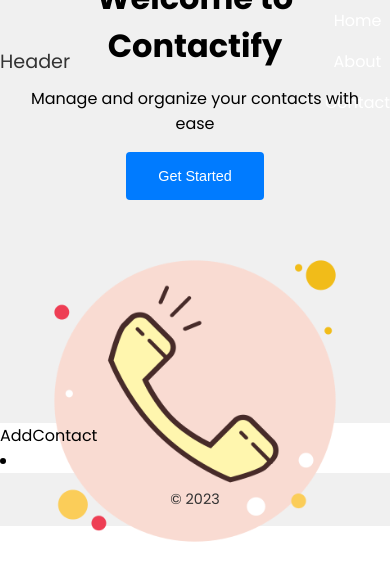
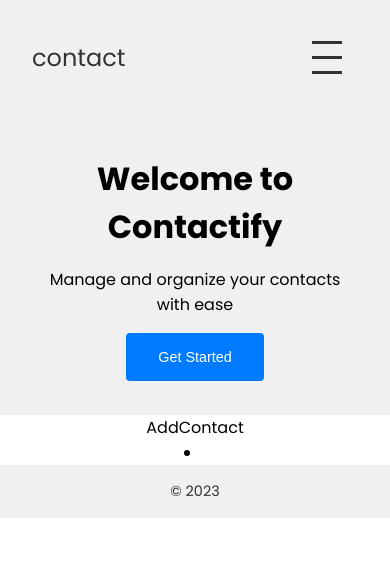
Before and after one commit to FREDVUNI/contactify, a React (Create React App) app: page / in a window 390 px wide. Shown: the top 580 px of the page. Built offline with nearby package versions, Linux system fonts and the light colour scheme; the HTML template or start-up script is replaced by a standard one.

Commit message:
setting up design - add contact and table

```diff
--- a/src/components/Header.jsx
+++ b/src/components/Header.jsx
@@ -1,16 +1,40 @@
-import React from 'react'
+import React, { useState } from "react";
 
 const Header = () => {
+  const [showMenu, setShowMenu] = useState(false);
+
+  const toggleMenu = () => {
+    setShowMenu((prevShowMenu) => !prevShowMenu);
+  };
+
   return (
     <div className="header">
-      <div className="header-logo">Header</div>
-      <nav className="header-nav">
-        <a href="#" className="header-nav-item">Home</a>
-        <a href="#" className="header-nav-item">About</a>
-        <a href="#" className="header-nav-item">Contact</a>
-      </nav>
+      <h3 className="header-logo">
+        <a href="#home" className="link">
+          <span>contact</span>
+        </a>
+      </h3>
+      <div className={`header-nav ${showMenu ? "show" : ""}`}>
+        <a href="#home" className="header-nav-item">
+          Home
+        </a>
+        <a href="#about" className="header-nav-item">
+          About
+        </a>
+        <a href="#contact" className="header-nav-item">
+          contact
+        </a>
+      </div>
+      <div
+        className={`hamburger-icon ${showMenu ? "active" : ""}`}
+        onClick={toggleMenu}
+      >
+        <div className={`bar ${showMenu ? "change1" : ""}`}></div>
+        <div className={`bar ${showMenu ? "change2" : ""}`}></div>
+        <div className={`bar ${showMenu ? "change3" : ""}`}></div>
+      </div>
     </div>
-  )
-}
+  );
+};
 
-export default Header
+export default Header;
--- a/src/components/Hero.jsx
+++ b/src/components/Hero.jsx
@@ -6,7 +6,7 @@ const Hero = () => {
     <div className="hero">
       <div className="hero-content">
         <div className="text-container">
-          <h1>Welcome to Contactify</h1>
+          <h1>Welcome to Contactify </h1>
           <p>Manage and organize your contacts with ease</p>
           <button className="btn-primary">Get Started</button>
         </div>
--- a/src/index.css
+++ b/src/index.css
@@ -1,17 +1,20 @@
-/* style.css */
 @import url('https://fonts.googleapis.com/css2?family=Poppins:wght@400;600;700&display=swap');
-body{
+
+body {
   font-family: 'Poppins', sans-serif;
   padding: 0;
   margin: 0;
 }
+
 #app {
   max-width: 100%;
 }
-/* Header.css */
+
+/* Header Styles */
 .header {
   background-color: #f0f0f0;
   color: #333;
+  padding: 1rem;
   display: flex;
   align-items: center;
   justify-content: space-between;
@@ -19,38 +22,96 @@ body{
 
 .header-logo {
   font-size: 1.5rem;
+  font-weight: 100;
 }
-
+.header-logo a{
+  text-decoration: none;
+  color: #333;
+}
 .header-nav {
   display: flex;
 }
 
 .header-nav-item {
   margin-left: 1rem;
-  color: #fff;
+  color: #333;
+  text-decoration: none;
+}
+
+/* Hamburger Icon Styles */
+.hamburger-icon {
+  display: none;
+  flex-direction: column;
+  cursor: pointer;
+  margin-right: 1rem;
+}
+
+.bar {
+  width: 30px;
+  height: 3px;
+  background-color: #333;
+  margin: 6px 0;
+  transition: 0.4s;
+}
+
+/* Rotate the bars when the menu is active */
+.change1 {
+  transform: rotate(-45deg) translate(-6px, 6px);
+}
+
+.change2 {
+  opacity: 0;
+}
+
+.change3 {
+  transform: rotate(45deg) translate(-6px, -6px);
+}
+
+/* Show/hide the navigation menu */
+.header-nav {
+  display: flex;
+  align-items: center;
+  /* Add this line to center the hamburger icon vertically */
+}
+
+.header-nav-item {
+  margin-left: 1rem;
+  color: #333;
   text-decoration: none;
 }
 
 /* Media Query for Smaller Screens */
 @media screen and (max-width: 768px) {
-  .header-logo {
-    font-size: 1.2rem;
+  .header {
+    padding: 1rem 2rem;
+    /* Adjust the padding as needed */
   }
 
   .header-nav {
+    display: none;
     flex-direction: column;
     align-items: center;
+    background-color: #f0f0f0;
+    padding: 1rem;
+    position: absolute;
+    top: 4rem;
+    right: 0;
+    left: 0;
   }
 
-  .header-nav-item {
-    margin: 0.5rem 0;
+  .header-nav.show {
+    display: flex;
+  }
+
+  .hamburger-icon {
+    display: flex;
   }
 }
+
 /* Hero.css */
 .hero {
   background-color: #f0f0f0;
   height: 300px;
-  /* Adjust the height as per your preference */
   display: flex;
   justify-content: center;
   align-items: center;
@@ -61,9 +122,20 @@ body{
   flex-wrap: wrap;
   justify-content: space-between;
   align-items: center;
-  max-width: 1100px;
-  width: 95%;
+  width: 80%;
   margin: 0 auto;
+}
+.container {
+  display: flex;
+  max-width: 80%;
+  margin: 0 auto;
+}
+
+@media screen and (max-width: 768px) {
+  .container {
+    flex-direction: column;
+    align-items: center;
+  }
 }
 
 .hero-content h1 {
@@ -115,7 +187,9 @@ body{
   .hero-content p {
     font-size: 1rem;
   }
-
+  .hero-content img{
+    display: none;
+  }
   .btn-primary {
     font-size: 0.9rem;
   }
@@ -125,6 +199,7 @@ body{
     margin-top: 1rem;
   }
 }
+
 /* Footer.css */
 .footer {
   background-color: #f0f0f0;
--- a/src/pages/Home.jsx
+++ b/src/pages/Home.jsx
@@ -7,12 +7,14 @@ import Contacts from '../components/Contacts'
 
 const Home = () => {
   return (
-    <>
-        <Header/>
-        <Hero/>
-        <AddContact/>
-        <Contacts/>
-        <Footer/>
+     <>
+      <Header />
+      <Hero />
+      <div className="container">
+        <AddContact />
+        <Contacts />
+      </div>
+      <Footer />
     </>
   )
 }
```
